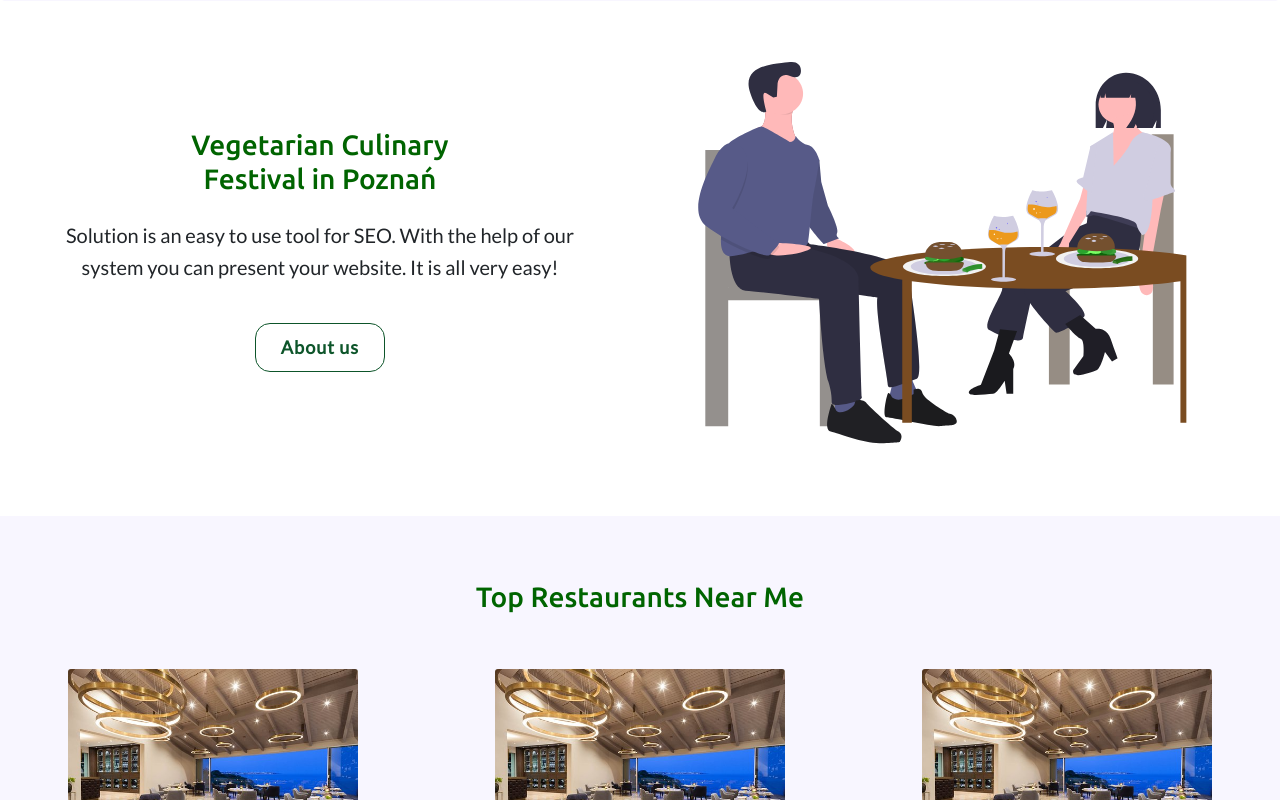
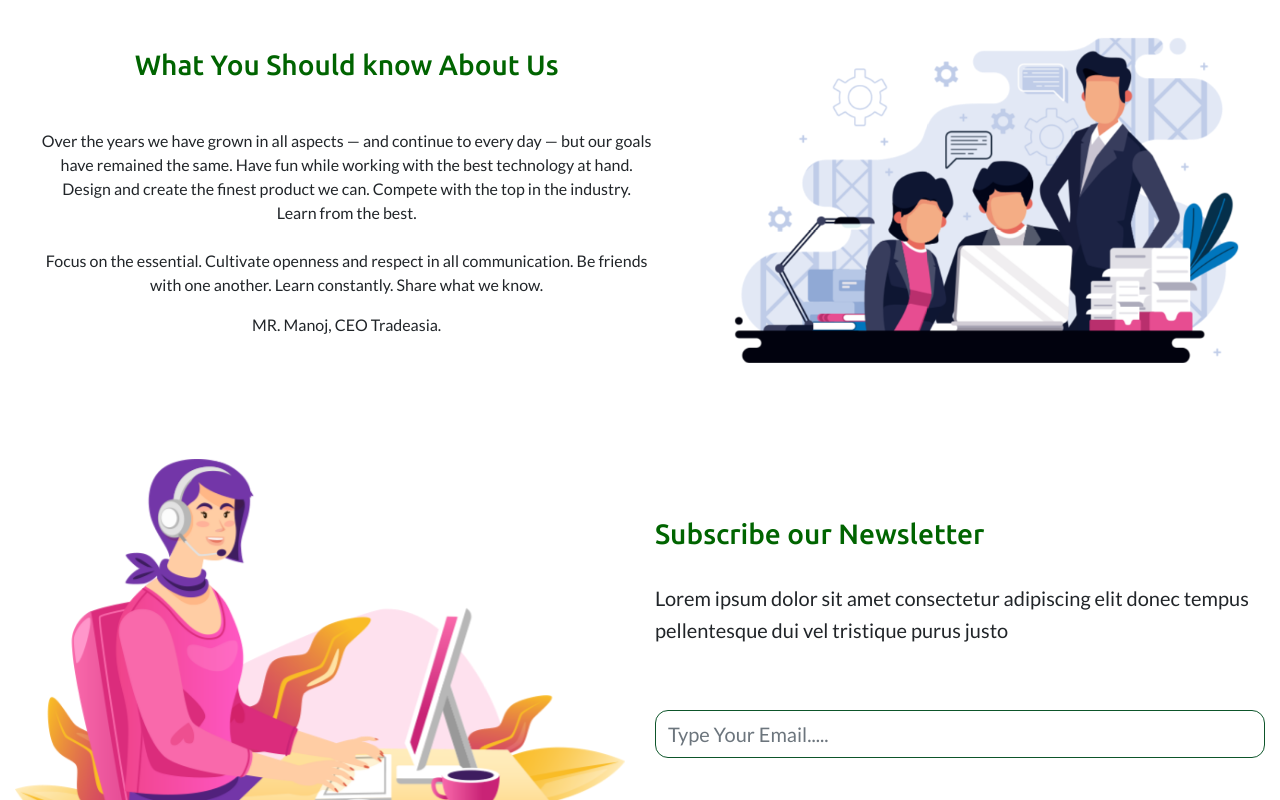
Before and after one commit to samip4/samip, a React (Create React App) app: page /about in a window 1280 px wide. Before the commit this address led to /. Shown: the part 260-1060 px from the top of the page. Built offline with nearby package versions, Linux system fonts and the light colour scheme.

Commit message:
2/9/2020 changes

```diff
--- a/src/App.js
+++ b/src/App.js
@@ -15,7 +15,7 @@ const App =() => {
     <Navbar />
     <Switch>
       <Route exact path="/" component={Home} />
-      <Route exact path="/" component={About} />
+      <Route exact path="/about" component={About} />
       <Route exact path="/contact" component={Contact} />
       <Route path="/Error" component={Error} />
       <Redirect to="/" />
--- a/src/css/contact.css
+++ b/src/css/contact.css
@@ -23,46 +23,6 @@
     color:gray;
 }
 
-/* contact image */
-.cont_img{
-    animation-name: float-img-y;
-        animation-duration: 2s;
-        animation-iteration-count: infinite;
-        animation-timing-function: linear;
-        -webkit-animation-name: float-bob-y;
-        -webkit-animation-duration: 2s;
-        -webkit-animation-iteration-count: infinite;
-        -webkit-animation-timing-function: linear;
-        -moz-animation-name: float-bob-y;
-        -moz-animation-duration: 2s;
-        -moz-animation-iteration-count: infinite;
-        -moz-animation-timing-function: linear;
-        -ms-animation-name: float-bob-y;
-        -ms-animation-duration: 2s;
-        -ms-animation-iteration-count: infinite;
-        -ms-animation-timing-function: linear;
-        -o-animation-name: float-bob-y;
-        -o-animation-duration: 2s;
-        -o-animation-iteration-count: infinite;
-        -o-animation-timing-function: linear;
-    }
-
-    @keyframes float-img-y{
-
-      0% {
-        -webkit-transform: translateY(-20px);
-        transform: translateY(-20px);
-    }
-    50% {
-        -webkit-transform: translateY(-10px);
-        transform: translateY(-10px);
-    }
-    100% {
-        -webkit-transform: translateY(-20px);
-        transform: translateY(-20px);
-    }
-
-    }
 
     .cont-form{
         background:#e6ede4;
--- a/src/css/index.css
+++ b/src/css/index.css
@@ -156,6 +156,7 @@ animation-name: float-bob-y;
     -o-animation-duration: 2s;
     -o-animation-iteration-count: infinite;
     -o-animation-timing-function: linear;
+    max-width: 100%;
 }
 
 @keyframes float-bob-y{
--- a/src/page/About.js
+++ b/src/page/About.js
@@ -1,10 +1,56 @@
 import React from 'react';
+import '../css/about.css';
+import about_img from "../img/about.png";
+import user from "../img/user.png";
+import { Link } from 'react-router-dom';
 
 const About =() => {
   return (
-        <div>
-          <h2>About</h2>
-        </div>
+        <>
+
+          <div className="jumbotron text-center py-5"><h3 className="heading">About Us</h3>
+          </div>
+
+
+          <div className="align-item-center">
+          <div className="row">
+          <div className="col-lg-6 col-md-11 mx-auto mt-5 text-center">
+          <h3 className="heading mb-5">What You Should know About Us</h3>
+          <p>
+          Over the years we have grown in all aspects — and continue to every day — but our goals have remained the same. Have fun while working with the best technology at hand. Design and create the finest product we can. Compete with the top in the industry. Learn from the best.<br /><br />
+
+          Focus on the essential. Cultivate openness and respect in all communication. Be friends with one another. Learn constantly. Share what we know.
+          </p>
+          <span>MR. Manoj, CEO Tradeasia.</span>
+          </div>
+          <div className="col-lg-5 col-md-11 mx-auto mt-5">
+          <img className="news_img" src={about_img} alt="contact" />
+          </div>
+          </div>
+          </div>
+
+          {/* Subscribe our Newsletter */}
+
+         <section className="align-item-center py-5 newsletter">
+          <div className="row pt-5">
+          <div className="col-lg-6 col-md-12">
+          <img className="news_img" src={user} alt="event" />
+          </div>
+          <div className="col-lg-6 col-md-12 mt-md-5 my-5 d-flex flex-column">
+          <h3 className="heading">Subscribe our Newsletter</h3>
+          <p className="mt-4" style={{fontSize:'20px', lineHeight:'1.6'}}>Lorem ipsum dolor sit amet consectetur adipiscing elit donec tempus pellentesque dui vel tristique purus justo</p>
+          <div className="active-cyan-3 mt-5">
+          <input className="form-control" type="text" placeholder="Type Your Email....." />
+          </div>
+          <Link className="button text-center mt-5 w-75" to="/about">Subscribe Now</Link>
+          </div>
+
+          </div>
+          </section>
+
+          {/* End Subscribe our Newsletter */}
+
+        </>
     );
   }
 
--- a/src/page/Contact.js
+++ b/src/page/Contact.js
@@ -44,11 +44,11 @@ const Contact =() => {
         <div className="align-item-center">
           <div className="row">
           <div className="col-lg-6 col-md-12 mt-5">
-          <img className="cont_img" src={Contact_img} alt="contact" />
+          <img className="news_img" src={Contact_img} alt="contact" />
           </div>
           <div className="col-lg-4 col-md-11 mx-auto mt-5 text-center">
           <div className="cont-form my-5 py-5">
-          <h1>Lets Talk with Us</h1>
+          <h3 className="heading">Lets Talk with Us</h3>
           <input type="text" className="form-control mb-2 w-75 mt-4 mx-auto" placeholder="Name" />
           <input type="email" className="form-control my-2 w-75 mx-auto" placeholder="Enter email" />
           <textarea className="form-control my-4 w-75 mx-auto" placeholder="Enter message" rows="3" />
--- a/src/page/Home.js
+++ b/src/page/Home.js
@@ -164,7 +164,7 @@ const Home =() => {
          <section className="align-item-center py-5 newsletter">
           <div className="row pt-5">
           <div className="col-lg-6 col-md-12">
-          <img className="news_img" src={user} style={{maxWidth: "100%"}} alt="event" />
+          <img className="news_img" src={user} alt="event" />
           </div>
           <div className="col-lg-6 col-md-12 mt-md-5 my-5 d-flex flex-column">
           <h3 className="heading">Subscribe our Newsletter</h3>
```
Also changed, not shown: src/css/about.css (added), src/img/about.png (added).
